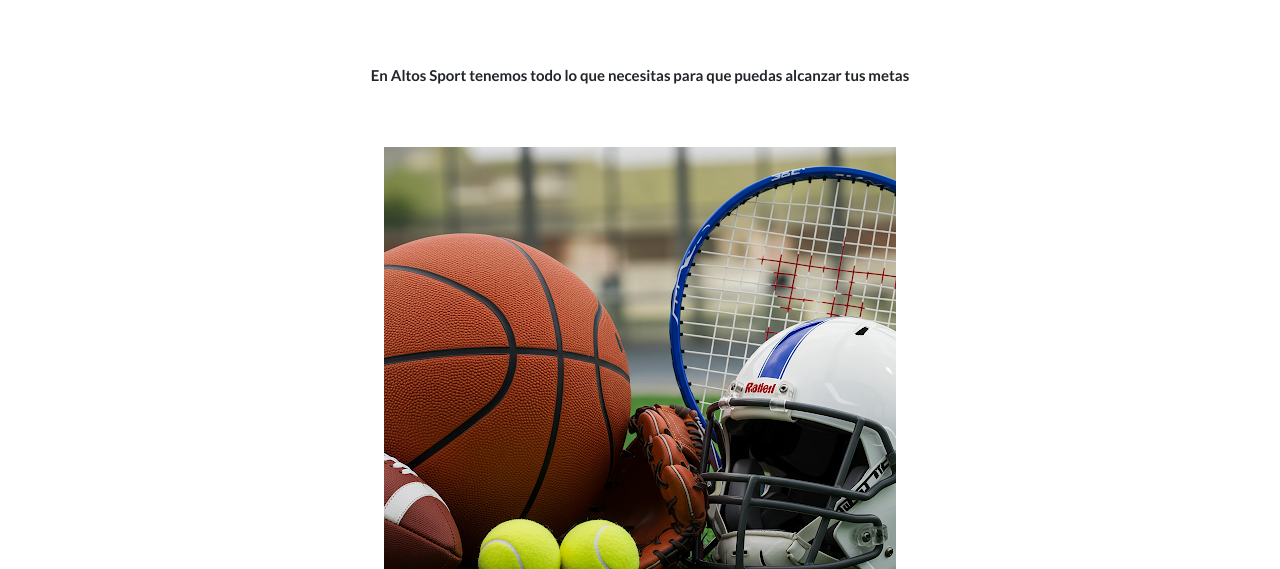
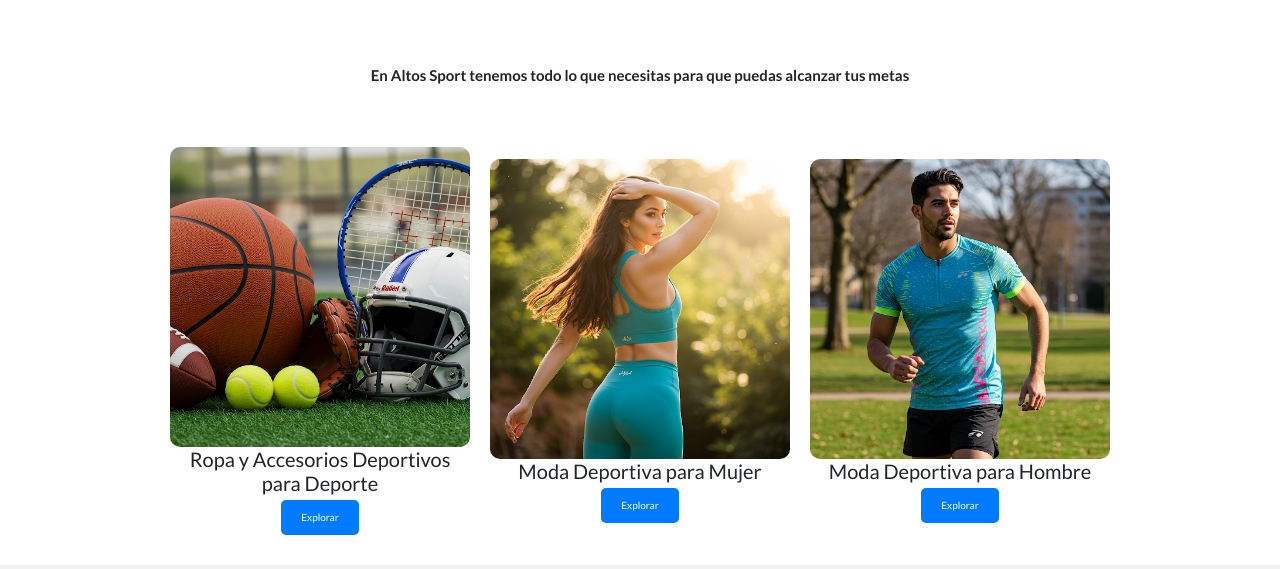
Before and after one commit to freddmor324/tienda-deportiva, a plain HTML site: page index.html in a window 1280 px wide. Shown: the part 320-889 px from the top of the page. Drawn offline with nearby package versions, Linux system fonts and the light colour scheme.

Commit message:
arreglo de posicion de imagenes

```diff
--- a/scss/_main.scss
+++ b/scss/_main.scss
@@ -25,4 +25,20 @@ p {
 .c-principal__articles {
   text-align: center;
   margin: 10px;
+  display: flex;
+  justify-content: space-around;
+  align-items: center;
+  flex-wrap: wrap;
+  gap: 20px;
 }
+
+.c-principal__articles article {
+  text-align: center;
+  max-width: 300px;
+}
+
+.c-principal__articles img {
+  width: 100%;
+  height: auto;
+  border-radius: 10px;
+}
```
Also changed, not shown: css/style.css, 1 other file.
